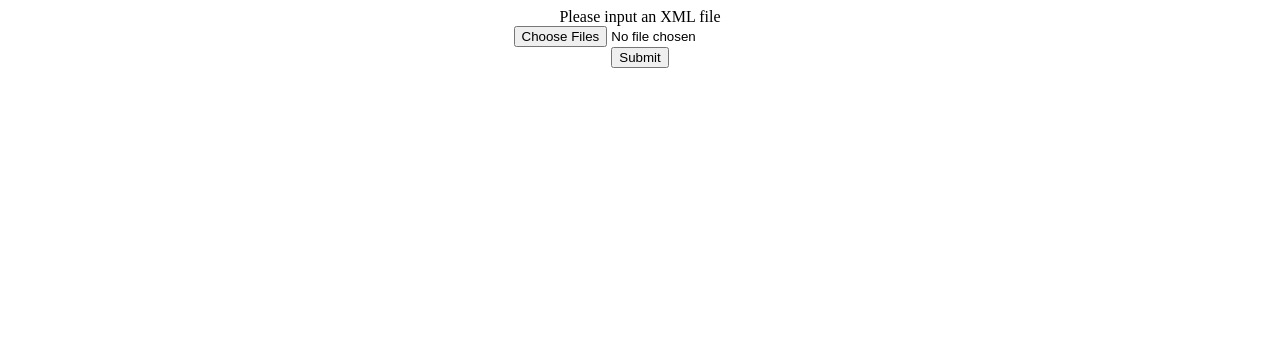
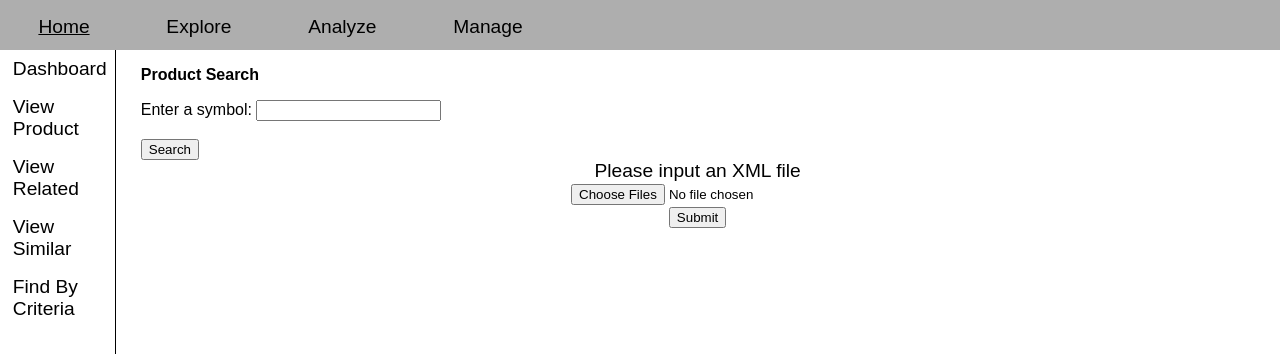
Before and after one commit to Lodade/KYC_Service_NoReact, a website: page frontend/index.html in a window 1280 px wide. Shown: the top 354 px of the page. Drawn offline with Linux system fonts and the light colour scheme; files that its build step writes are made by us from their sources; files whose address does not match are found by name.

Commit message:
basic web interface setup

```diff
--- a/frontend/css/styles.css
+++ b/frontend/css/styles.css
@@ -1,3 +1,104 @@
+* {
+	font-family: Sans-serif;
+}
 #uploadForm {
-    text-align: center;
+	text-align: center;
+	position: relative;
+	font-size: 1.2em;
 }
+#explore_viewProduct {
+	margin-left: 2vw;
+}
+.topNavBar {
+	position: absolute;
+	top: 0vh;
+	left: 0vw;
+	right: 0vw;
+	background-color: #AEAEAE;
+	width: 100vw;
+	min-height: 6.3vh;
+	max-height: 6.3vh;
+}
+.topNavBar a {
+	float: left;
+	padding: 2vh 3vw;
+	font-size: 1.2em;
+}
+.sideNavBar a {
+	float: left;
+	padding: 1vh 1vw;
+	font-size: 1.2em;
+}
+@media screen and (max-width: 600px){
+	.sideNavBar {
+		position: absolute;
+		top: 6.3vh;
+		left: 0vw;
+		height: 93.7vh;
+		width: 28vw;
+		border-right-style: solid;
+		border-width: 1px;
+		overflow: auto;
+	}
+	#displayArea {
+		position: absolute;
+		top: 6.3vh;
+		left: 28vw;
+		height: 93.7vh;
+		width: 72vw;
+	}
+}
+@media screen and (min-width: 600px){
+	.sideNavBar {
+		position: absolute;
+		top: 6.3vh;
+		left: 0vw;
+		height: 93.7vh;
+		width: 18vw;
+		border-right-style: solid;
+		border-width: 1px;
+		overflow: auto;
+	}
+	#displayArea {
+		position: absolute;
+		top: 6.3vh;
+		left: 18vw;
+		height: 93.7vh;
+		width: 82vw;
+	}
+}
+@media screen and (min-width: 1250px){
+	.sideNavBar {
+		position: absolute;
+		top: 6.3vh;
+		left: 0vw;
+		height: 93.7vh;
+		width: 9vw;
+		border-right-style: solid;
+		border-width: 1px;
+		overflow: auto;
+	}
+	#displayArea {
+		position: absolute;
+		top: 6.3vh;
+		left: 9vw;
+		height: 93.7vh;
+		width: 91vw;
+	}
+}
+a:link {
+	text-decoration: none;
+	color: black;
+}
+a:visited {
+	text-decoration: none;
+	color: black;
+}
+a:hover {
+	text-decoration: underline;
+	color: black;
+}
+a:active {
+	text-decoration: underline;
+	color: black;
+}
--- a/frontend/index.html
+++ b/frontend/index.html
@@ -6,11 +6,37 @@
 <meta name="viewport" content="width=device-width, initial-scale=1.0">
 </head>
 <body>
-    <form id="uploadForm" method="post" enctype="multipart/form-data">
-        <label for="xmlFileUpload">Please input an XML file</label><br>
-        <input type="file" id="xmlFileUpload" name="xmlFileUpload" accept=".xml" multiple><br>
-        <input type="submit" id="xmlSubmit" value="Submit">
-    </form>
+    <div class="topNavBar">
+        <a>Home</a>
+		<a>Explore</a>
+        <a>Analyze</a>
+        <a>Manage</a>
+    </div>
+    <div class="sideNavBar">
+        <a>Dashboard</a>
+        <a onclick="pageManager.changePage(2,2)">View Product</a>
+        <a>View Related</a>
+        <a>View Similar</a>
+        <a>Find By Criteria</a>
+    </div>
+    <div id="displayArea">
+        <div id="explore_viewProduct">
+            <p><b>Product Search</b></p>
+            <form>
+                <label for="symbolInput">Enter a symbol:</label>
+                <input type="text" id="symbolInput" name="symbolInput"><br><br>
+                <input type="submit" value="Search">
+            </form>
+        </div>
+        <div id="manage">
+            <form id="uploadForm" method="post" enctype="multipart/form-data">
+                <label for="xmlFileUpload">Please input an XML file</label><br>
+                <input type="file" id="xmlFileUpload" name="xmlFileUpload" accept=".xml" multiple><br>
+                <input type="submit" id="xmlSubmit" value="Submit">
+            </form>
+        </div>
+    </div>
 </body>
 <script src="frontend/javaScript/file_upload.js"></script>
+<script src="frontend/javaScript/page_manager.js"></script>
 </html>
--- a/main_File.js
+++ b/main_File.js
@@ -6,7 +6,7 @@ const upload =  require("express-fileupload");
 app.use(upload());
 app.use(express.static(`${__dirname}`));
 app.listen(PORT);
-console.log("Listening on port 3000");
+console.log("Listening on port " + PORT);
 
 app.get("/", function(req,res){
     res.sendFile("frontend/index.html",{root: `${__dirname}`});
```
Also changed, not shown: frontend/javaScript/page_manager.js (added, +34 -0 lines), uploads/Test_file.xml (added, +50 -0 lines).
